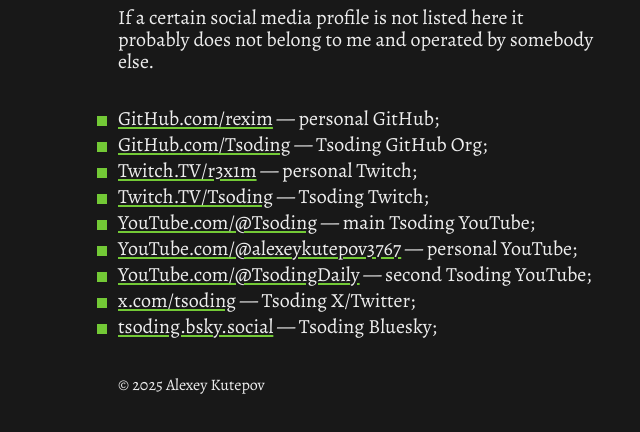
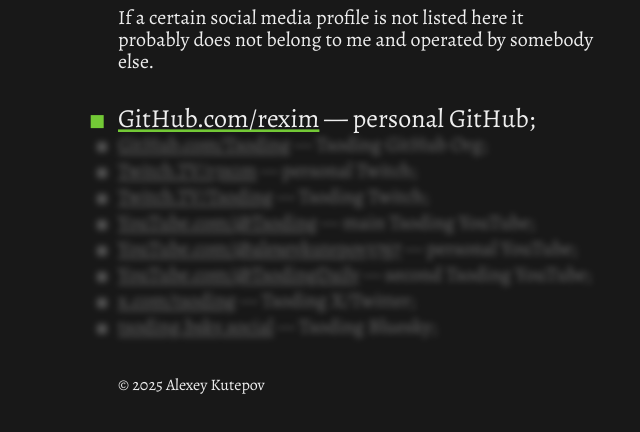
Before and after one commit to rexim/rexim.github.io, a plain HTML site: page index.html in a window 1280 px wide. In both pictures the pointer is over the item 640 px from the left and 432 px from the top of the page. Shown: the part 314-746 px from the top of the page, without its empty margins (282-922 px from the left). Drawn offline with Linux system fonts and the light colour scheme.

Commit message:
Distraction less update

```diff
--- a/main.css
+++ b/main.css
@@ -61,7 +61,43 @@
 li {
     position: relative;
     margin-bottom: 4px;
+    transform-origin: left;
+    transition: all .3s cubic-bezier(.93,1.04,0,.82);
 }
+
+body li:hover {
+    transform: scale(1.3);
+}
+
+body:has(li:hover) li {
+ opacity: .4;
+  filter: grayscale(1) blur(3px);
+}
+
+li:hover,
+li:hover a {
+    opacity: 1 !important;
+  filter: none !important;
+}
+
+li:hover a {
+    text-decoration-color: #73c936;
+}
+
+li:active a {
+    text-decoration-color: #f43841;
+}
+
+body:has(#title:hover) .logo {
+    border-radius: 50%;
+}
+
+body:has(#title:active) .logo {
+    border-radius: 0%;
+    transform: rotate(45deg);
+    background: #f43841;
+}
+
 a:link {
     color: #EEE;
     text-decoration: underline;
```
